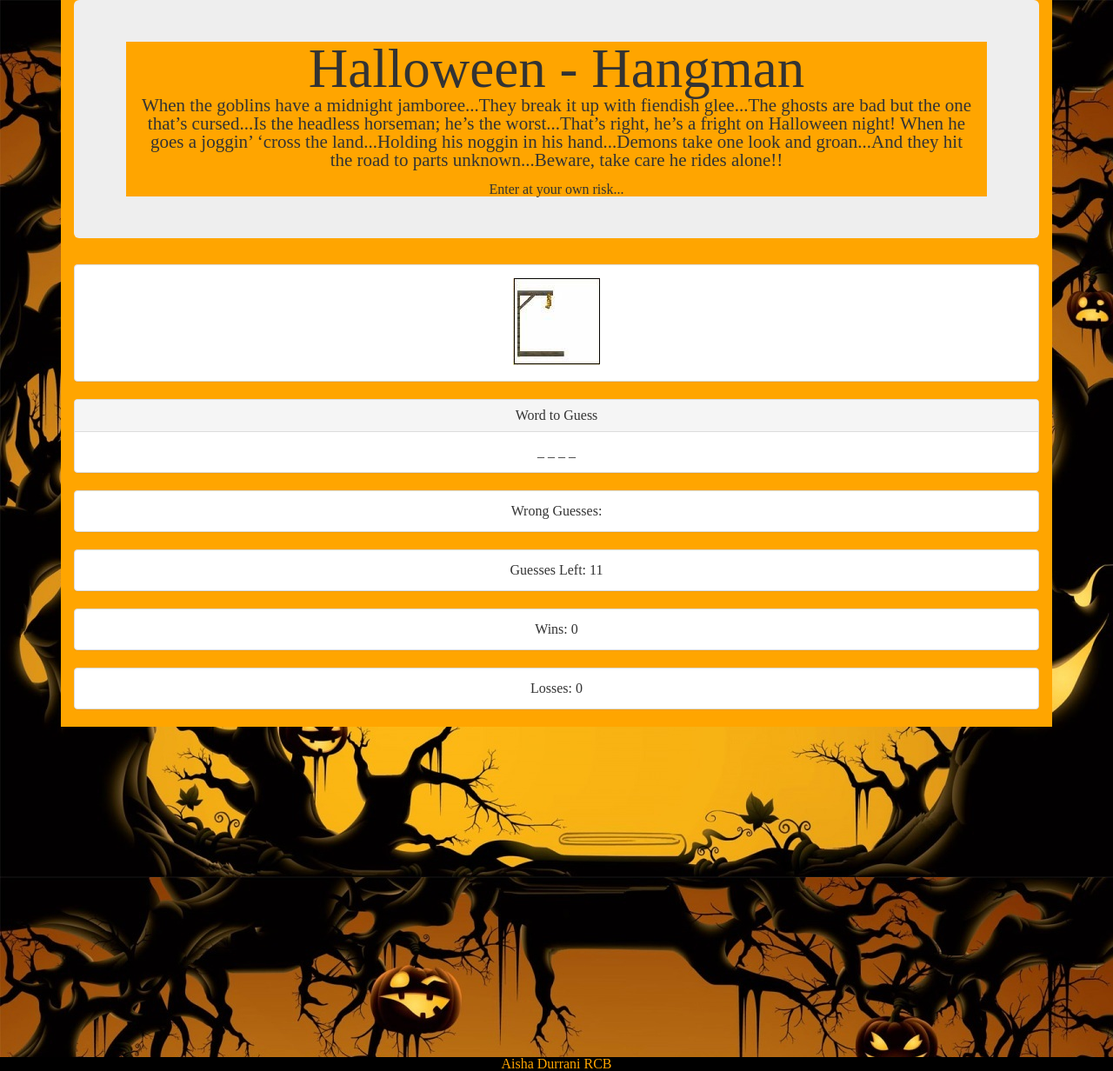
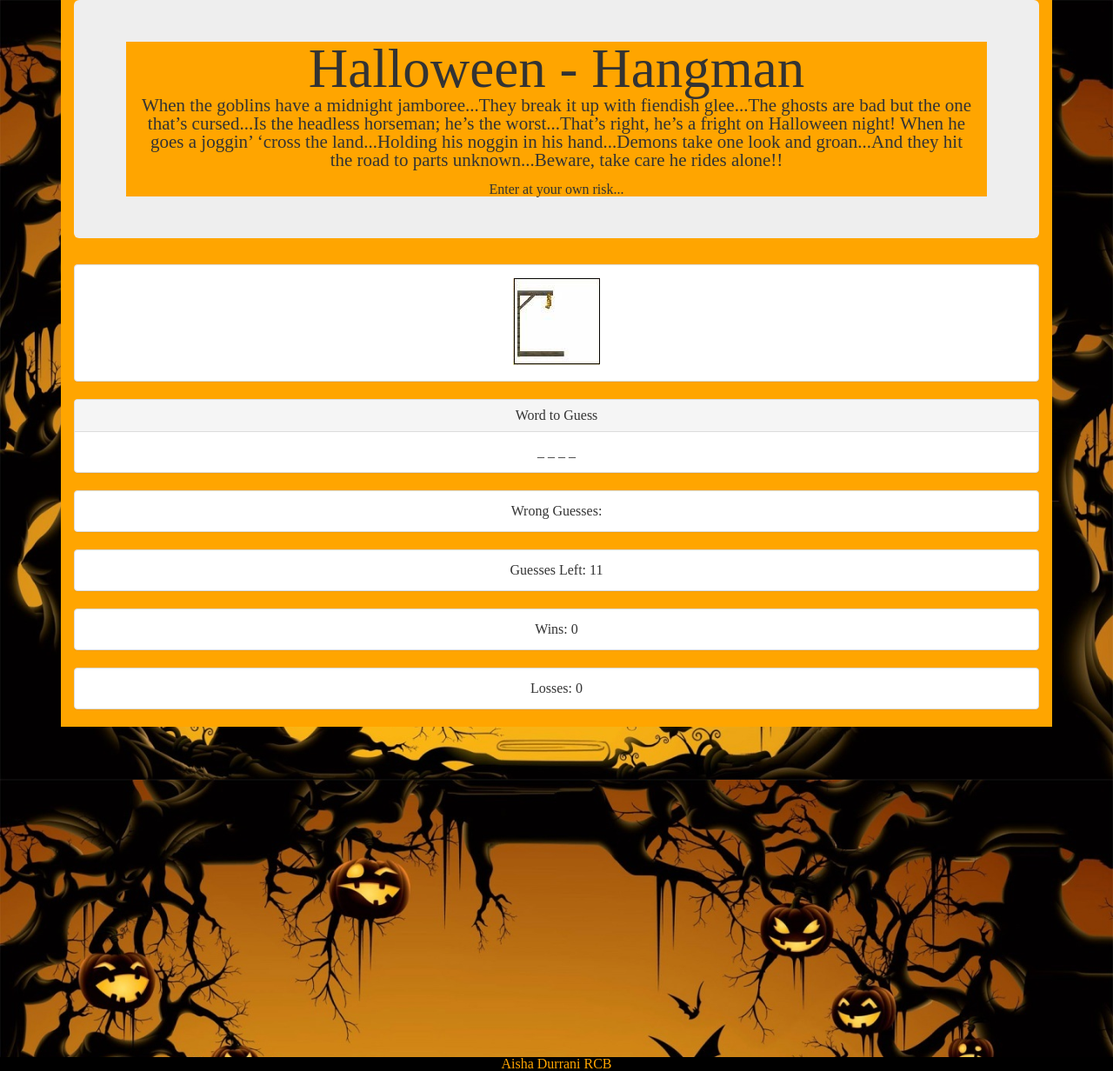
Before and after one commit to aishadurrani/HalloweenHangman, a PHP site: page / in a window 1280 px wide. Shown: the whole page at 87% size. Run offline with PHP 8.4, Linux system fonts and the light colour scheme; some libraries are stand-ins or nearby versions.

Commit message:
Update style.css

```diff
--- a/assets/css/style.css
+++ b/assets/css/style.css
@@ -7,7 +7,10 @@ body {
 	height: 100%;
 	width:100%;
 	text-decoration-style: orange;
-
+	background-repeat: no-repeat;
+        background-attachment: fixed;
+        background-size: cover;
+        background-position: center center;
 
 
 
```
